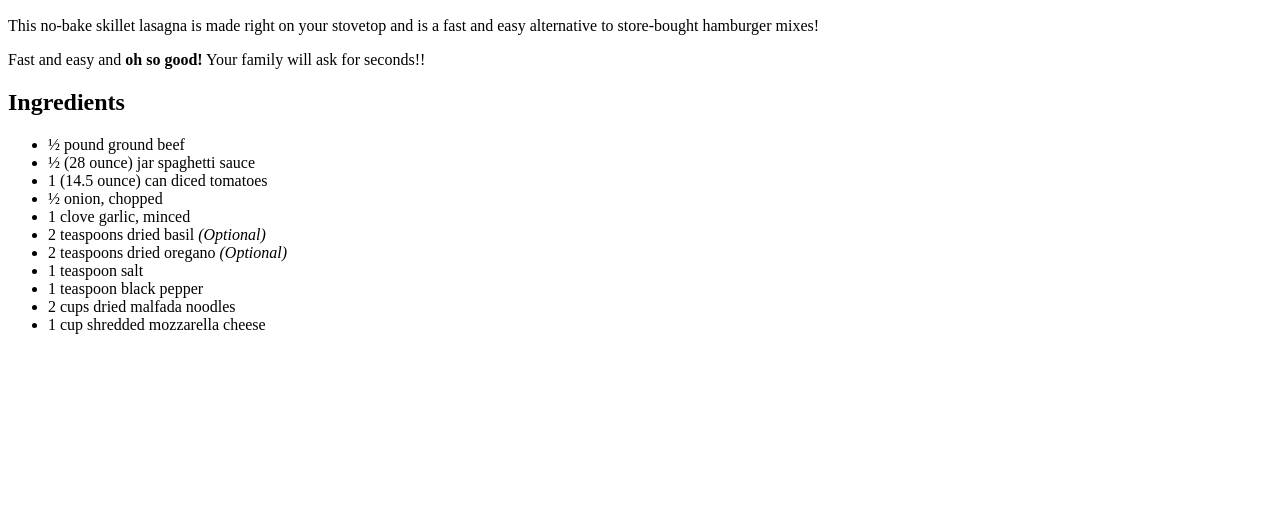
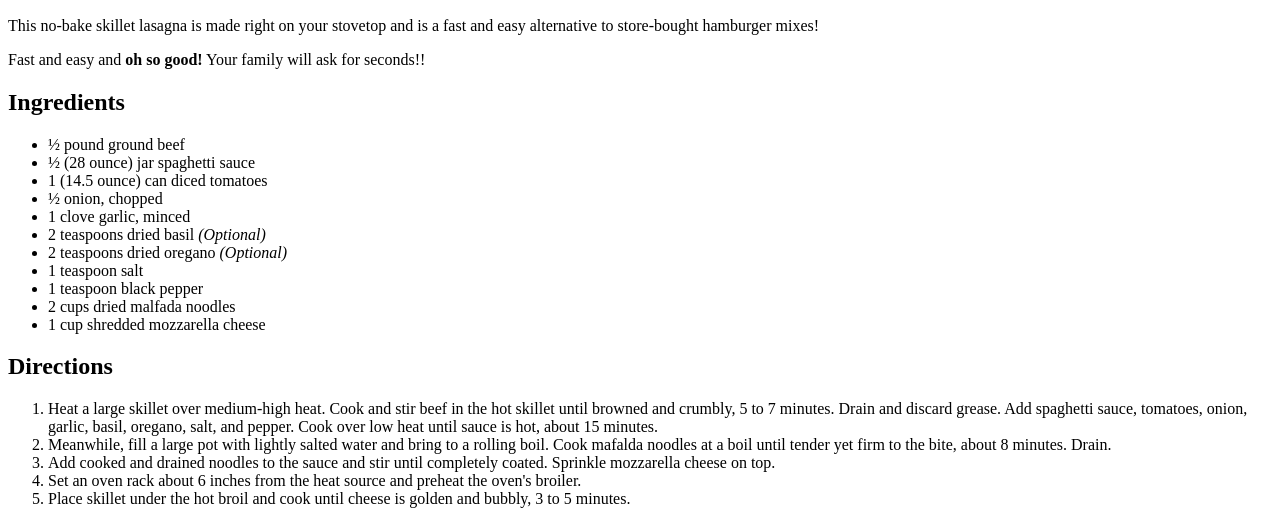
Before and after one commit to jszanko/odin-recipes, a plain HTML site: page recipes/lasagna.html in a window 1280 px wide. Shown: the part 434-958 px from the top of the page. Before the commit the page ends 800 px from the top, so only its background shows below. Drawn offline with Linux system fonts and the light colour scheme.

Commit message:
Lasagna 1.0

```diff
--- a/recipes/lasagna.html
+++ b/recipes/lasagna.html
@@ -1,4 +1,11 @@
 <!DOCTYPE html>
+    <html lang="en">
+
+    <title>Lasagna Recipe</title>
+    <meta charset="utf-8">
+
+         <head>
+
             <h1>Lasagna Recipe</h1>
 
                 <img src="https://imagesvc.meredithcorp.io/v3/mm/image?url=https%3A%2F%2Fimages.media-allrecipes.com%2Fuserphotos%2F7250725.jpg&w=596&h=596&c=sc&poi=face&q=85">
@@ -8,7 +15,9 @@
                     <p>This no-bake skillet lasagna is made right on your stovetop and is a fast and easy alternative to store-bought hamburger mixes!</p>
 
                     <p>Fast and easy and <strong>oh so good!</strong>  Your family will ask for seconds!!</p>
+        </head>
 
+        <body>
 
             <h2>Ingredients</h2>
                 <ul>
@@ -24,3 +33,16 @@
                     <li>2 cups dried malfada noodles </li>
                     <li>1 cup shredded mozzarella cheese </li>
                 </ul>
+
+            <h2>Directions</h2>
+                <ol>
+                    <li>Heat a large skillet over medium-high heat. Cook and stir beef in the hot skillet until browned and crumbly, 5 to 7 minutes. Drain and discard grease. Add spaghetti sauce, tomatoes, onion, garlic, basil, oregano, salt, and pepper. Cook over low heat until sauce is hot, about 15 minutes.</li>
+                    <li>Meanwhile, fill a large pot with lightly salted water and bring to a rolling boil. Cook mafalda noodles at a boil until tender yet firm to the bite, about 8 minutes. Drain.</li>
+                    <li>Add cooked and drained noodles to the sauce and stir until completely coated. Sprinkle mozzarella cheese on top.</li>
+                    <li>Set an oven rack about 6 inches from the heat source and preheat the oven's broiler.</li>
+                    <li>Place skillet under the hot broil and cook until cheese is golden and bubbly, 3 to 5 minutes.</li>
+                </ol>
+        </body>
+
+
+    </html>
```
Lines whose indentation alone changed are shown as unchanged.
